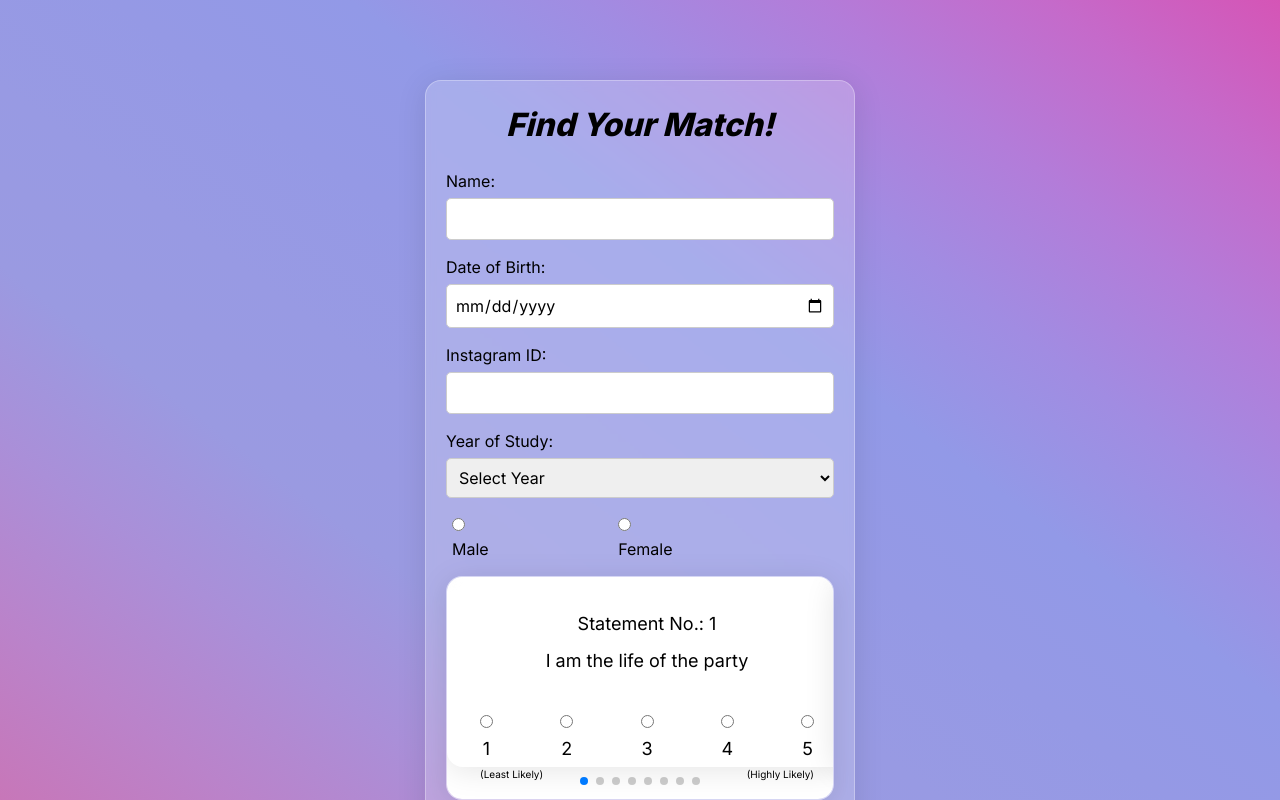
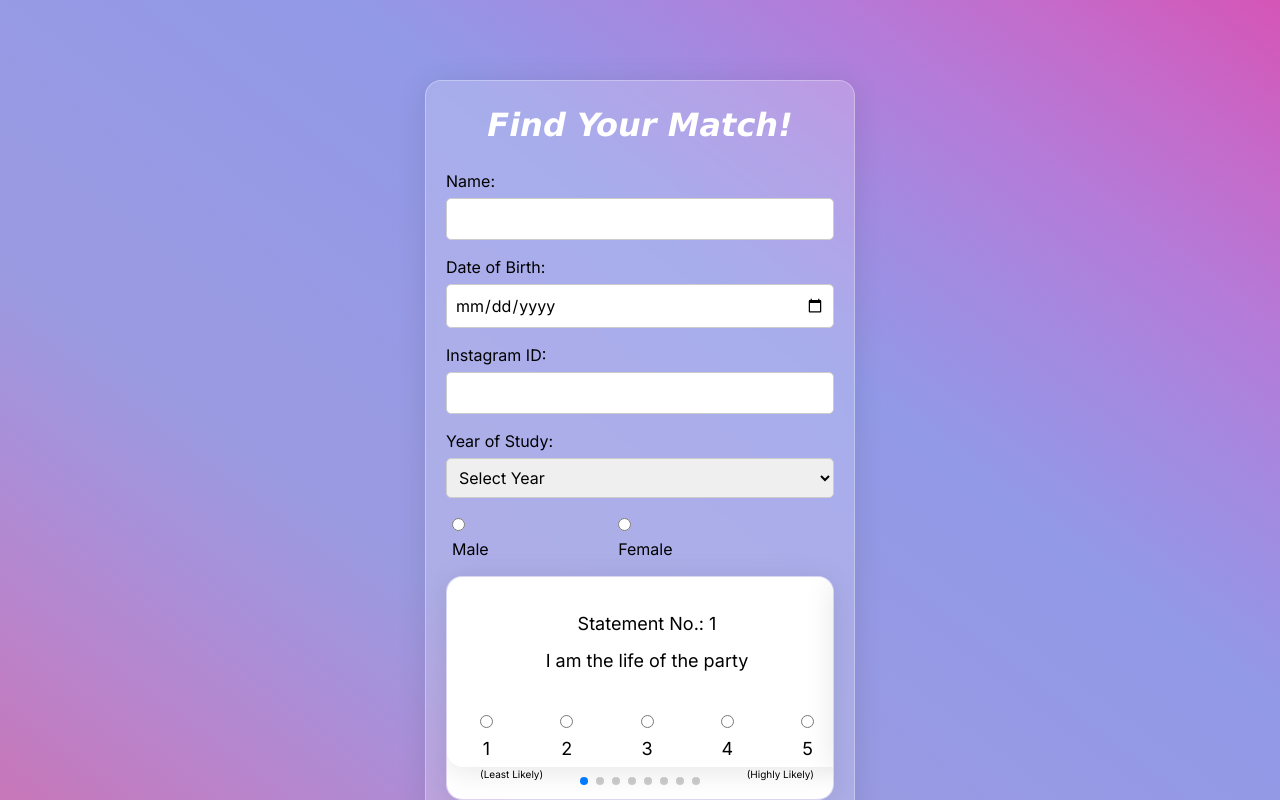
Before and after one commit to iamanshza/project1402Frontend, a Next.js app: page / in a window 1280 px wide. Shown: the top 800 px of the page. Built offline with nearby package versions, Linux system fonts and the light colour scheme.

Commit message:
heading-color-change

```diff
--- a/app/globals.css
+++ b/app/globals.css
@@ -156,3 +156,7 @@
   font-weight: 400;
   margin-top: 15px;
 }
+h1{
+  font-family: 'Lucida Sans', 'Lucida Sans Regular', 'Lucida Grande', 'Lucida Sans Unicode', Geneva, Verdana, sans-serif;
+  color: white;
+}
```
